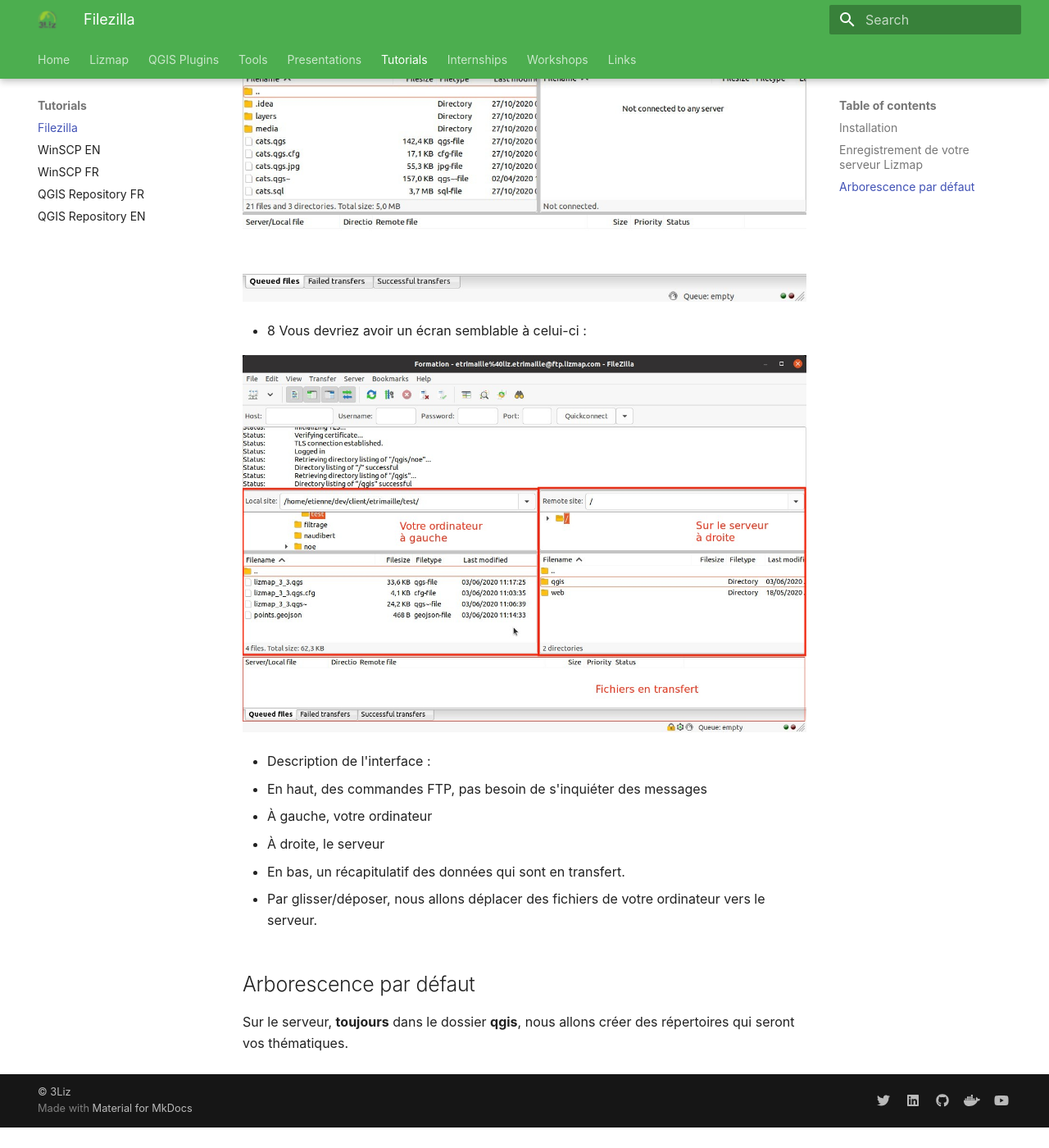
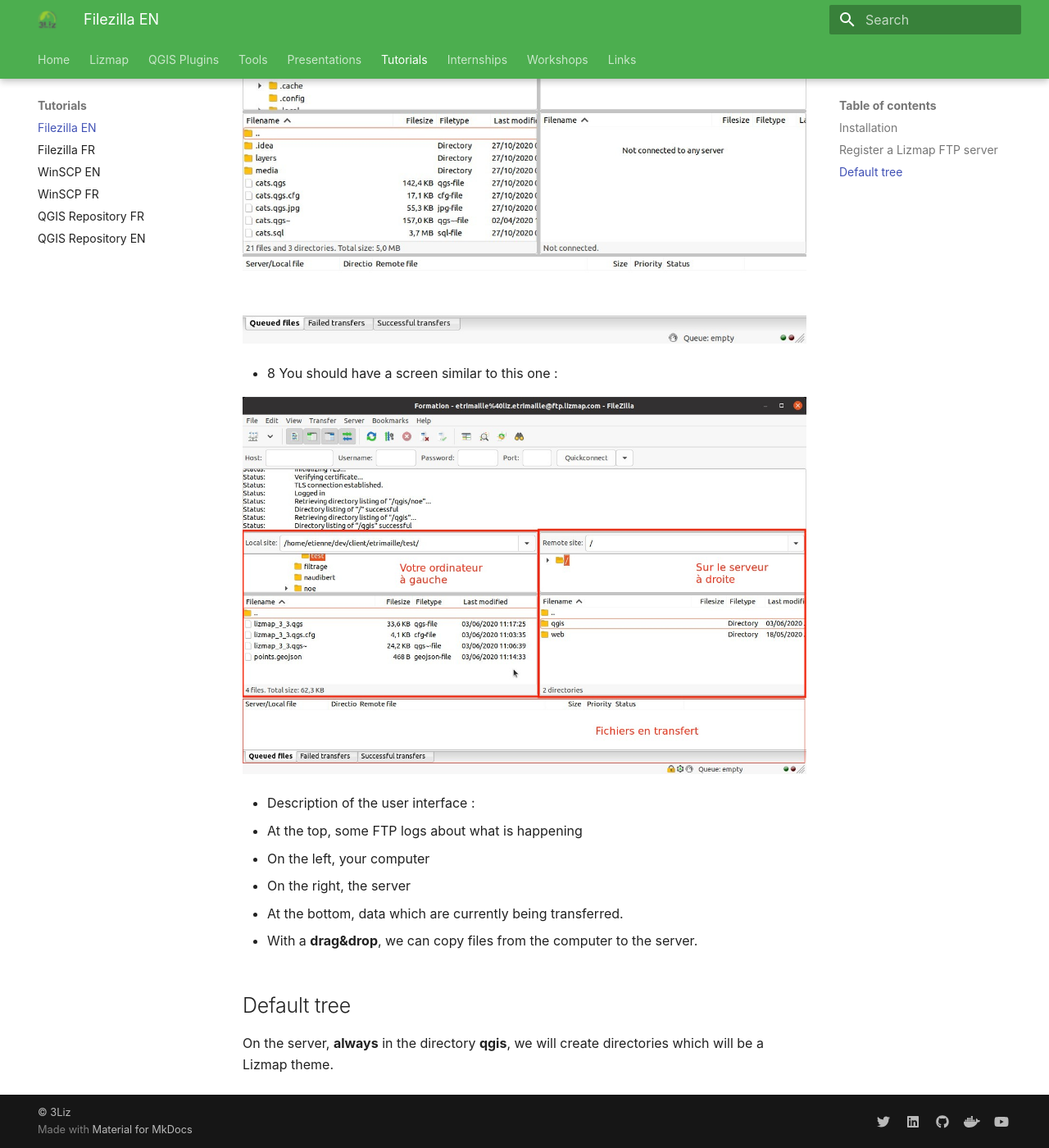
Before and after one commit to 3liz/3liz.github.io, an MkDocs documentation site: the page built from docs/tutorial/filezilla-en.md, in a window 1280 px wide and 1400 px high, scrolled down 2907 px. Shown: the whole window at 82% size. Built offline with MkDocs 1.6.1 and Material for MkDocs 9.7.7, drawn with Linux system fonts in a browser that asks for light colours; nearby versions of some CDN libraries; before the commit the page ends 4282 px from its top, so only the background shows below that; some of the changed text lies outside the part shown.

Commit message:
Add English/French translations for filezilla

```diff
--- a/docs/tutorial/filezilla-en.md
+++ b/docs/tutorial/filezilla-en.md
@@ -2,53 +2,56 @@
 
 ## Installation
 
-* Vous devez télécharger et installer le logiciel **FileZilla Client** depuis ce lien :
+* You need to download and install the software **FileZilla Client** from this link :
 https://filezilla-project.org/download.php?type=client
 
-* Une fois l'installation effectuée, vous pouvez enregistrer la connexion vers le serveur FTP.
+* When the installation is done, you can register the credentials for the Lizmap FTP server.
 
-## Enregistrement de votre serveur Lizmap
+## Register a Lizmap FTP server
 
-* 1 Par email, vous avez du recevoir les identifiants de connexions vers le serveur FTP.
-* 2 Ouvrez **FileZilla Client**
-* 3 Cliquez sur le premier icône dans la barre d'outils
+* 1 By email, you should have received all informations about credentials, URL etc.
+* 2 Open **FileZilla Client**
+* 3 Click on the first icon in the toolbar
 
 ![Filezilla](./media/ftp_1.jpg)
 
-* 4 **Nouveau site**
+* 4 **New site**
 
 ![Filezilla](./media/ftp_2.jpg)
 
-* 5 Complétez les informations :
+* 5 Fill all required information :
     * **1** : Protocol : `FTP`
-    * **2** : Host : Le serveur FTP reçu par email
+    * **2** : Host : The FTP server in the email
     * **3** : Encryption : `Use explicit FTP over TLS if available`
     * **4** : Logon type : `Normal`
-    * **5** : User : Le nom d'utilisateur reçu par email
-    * **6** : Password : Le mot de passe reçu par email
+    * **5** : User : The username in the mail
+    * **6** : Password : The password in the email
 
 ![Filezilla](./media/ftp_3.jpg)
 
-**Note**, il est possible de synchroniser la navigation dans l'onglet **Avancé**.
+**Note**, it's possible to synchronize the navigation between the local directory and the
+remote directory in the **Advanced** tab. You need to fill the local and remote paths and
+also toggle the two checkboxes in the tab.
 
-* 6 Validez l'ajout de cette connexion.
+* 6 Click **ok** for this server.
 
-* 7 En utilisant le deuxième bouton dans la barre d'outils, vous pouvez vous connecter au serveur FTP
+* 7 By using the second button in the toolbar, you can now connect to the FTP server easily.
 
 ![Filezilla](./media/ftp_4.jpg)
 
-* 8 Vous devriez avoir un écran semblable à celui-ci :
+* 8 You should have a screen similar to this one :
 
 ![Filezilla](./media/ftp_5.jpg)
 
-* Description de l'interface :
-  * En haut, des commandes FTP, pas besoin de s'inquiéter des messages
-  * À gauche, votre ordinateur
-  * À droite, le serveur
-  * En bas, un récapitulatif des données qui sont en transfert.
+* Description of the user interface :
+  * At the top, some FTP logs about what is happening
+  * On the left, your computer
+  * On the right, the server
+  * At the bottom, data which are currently being transferred.
 
-* Par glisser/déposer, nous allons déplacer des fichiers de votre ordinateur vers le serveur.
+* With a **drag&drop**, we can copy files from the computer to the server.
 
-## Arborescence par défaut
+## Default tree
 
-Sur le serveur, **toujours** dans le dossier **qgis**, nous allons créer des répertoires qui seront vos thématiques.
+On the server, **always** in the directory **qgis**, we will create directories
+which will be a Lizmap theme.
--- a/mkdocs.yml
+++ b/mkdocs.yml
@@ -13,7 +13,8 @@
     - Tools: tools.md
     - Presentations: talks.md
     - Tutorials:
-        - 'Filezilla': 'tutorial/filezilla-en.md'
+        - 'Filezilla EN': 'tutorial/filezilla-en.md'
+        - 'Filezilla FR': 'tutorial/filezilla-fr.md'
         - 'WinSCP EN': 'tutorial/winscp-en.md'
         - 'WinSCP FR': 'tutorial/winscp-fr.md'
         - 'QGIS Repository FR': 'tutorial/qgis-repository-fr.md'
```
Also changed, not shown: docs/tutorial/filezilla-fr.md (added, +55 -0 lines).
